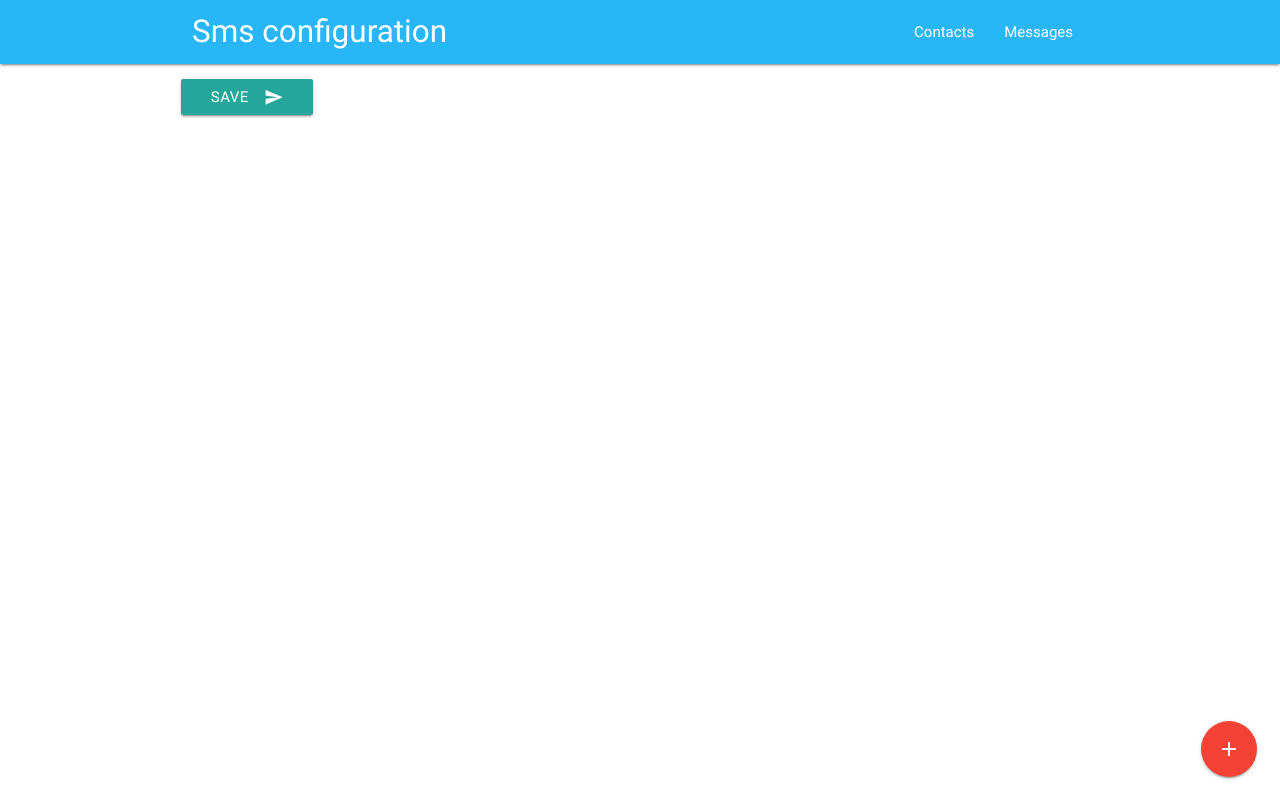
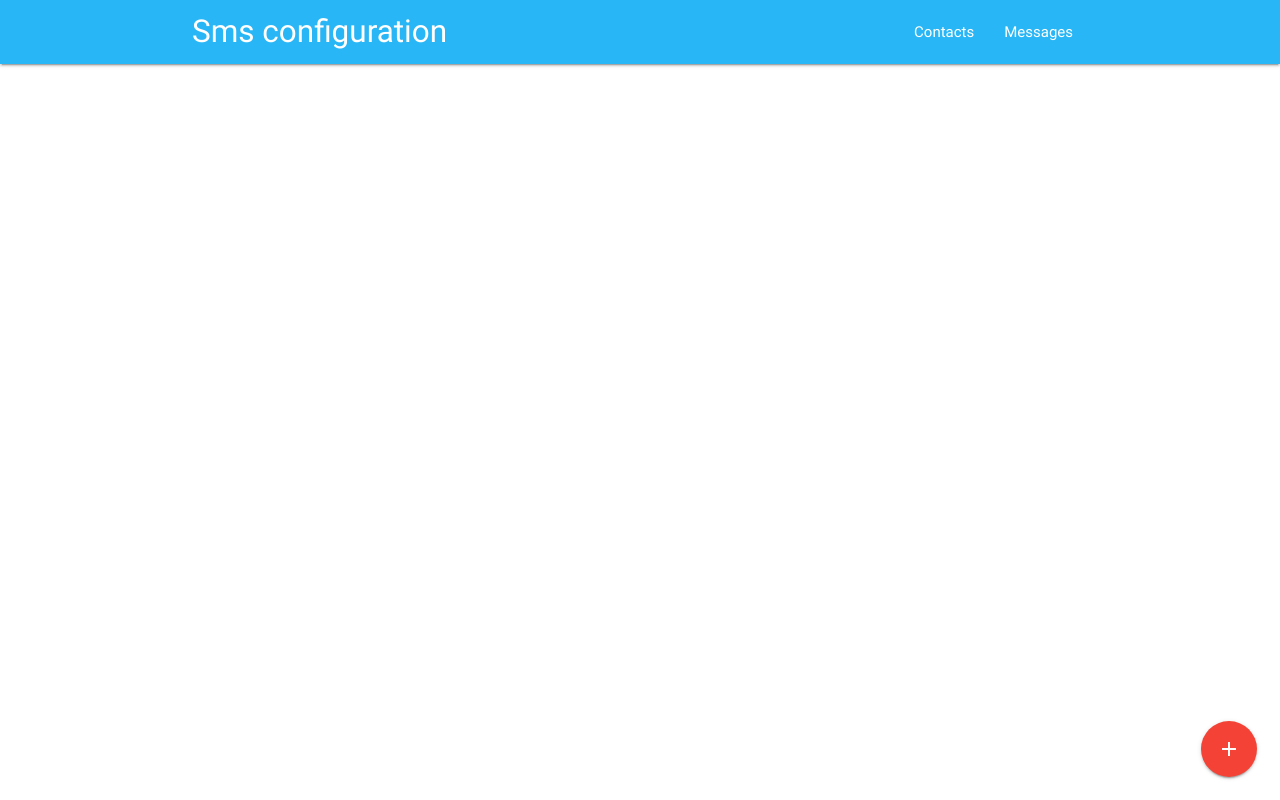
Before and after one commit to davidtw/node-raspi-pico-watcher, a website: page public/index.html at #!/contacts in a window 1280 px wide. Drawn offline with nearby package versions, Linux system fonts and the light colour scheme; some packages are replaced by stand-ins of ours; no server answers.

Commit message:
add validation

```diff
--- a/public/contacts.html
+++ b/public/contacts.html
@@ -17,7 +17,7 @@
             <label for="lang_{{$index}}">Language</label>
         </div>
     </div>
-    <div class="row" ng-if="contactForm.$pristine">
+    <div class="row" ng-if="!contactForm.$pristine">
         <button class="btn waves-effect waves-light" type="submit" name="action" ng-click="save()">Save
             <i class="material-icons right">send</i>
         </button>
```
